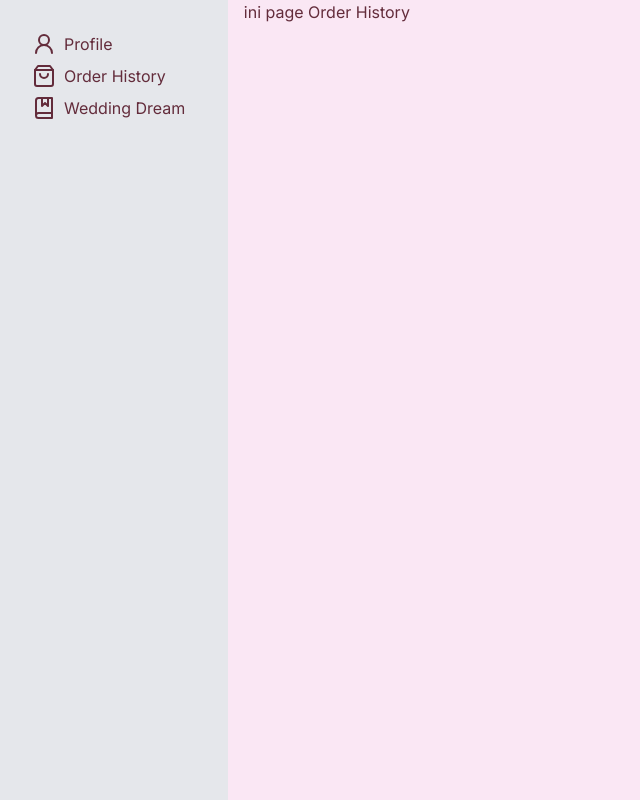
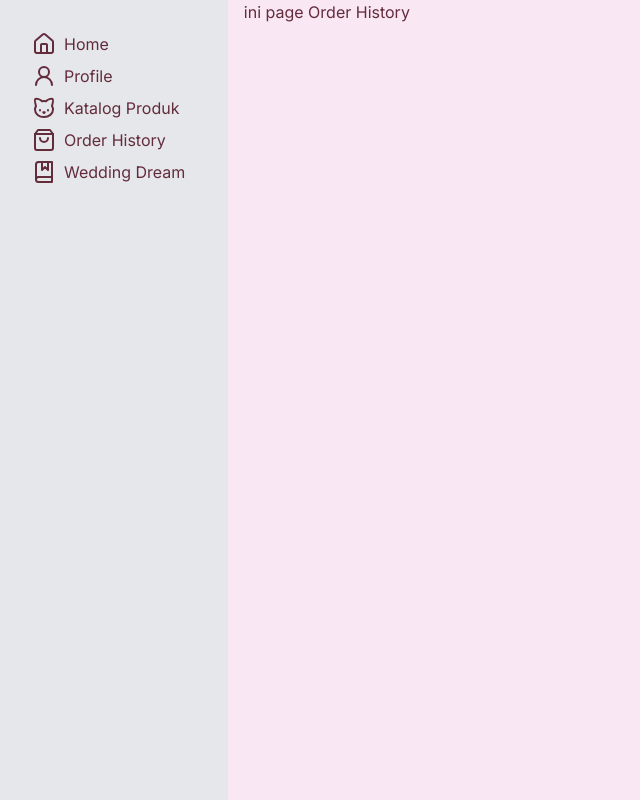
Before and after one commit to unclehandy/carivendornikah, a Next.js app: page /dashboard-user/orderHistory in a window 1280 px wide. Shown: the whole page, without its empty margins (0-640 px from the left). Built offline with nearby package versions, Linux system fonts and the light colour scheme.

Commit message:
feat side bar menu home dan katalog

```diff
--- a/src/components/templateUser.jsx
+++ b/src/components/templateUser.jsx
@@ -1,9 +1,11 @@
 import Link from "next/link"
 
-import {UserRound, ShoppingBag, BookMarked} from "lucide-react";
+import {Home, UserRound, ShoppingBag, BookMarked, Cat} from "lucide-react";
 
 const menuList = [
+  {label: "Home", href: "/", icon: <Home />},
   {label: "Profile", href: "profile", icon: <UserRound />},
+  {label: "Katalog Produk", href: "profile", icon: <Cat />},
   {label: "Order History", href: "orderHistory", icon: <ShoppingBag />},
   {label: "Wedding Dream", href: "weddingDream", icon: <BookMarked />},
 ]
```
